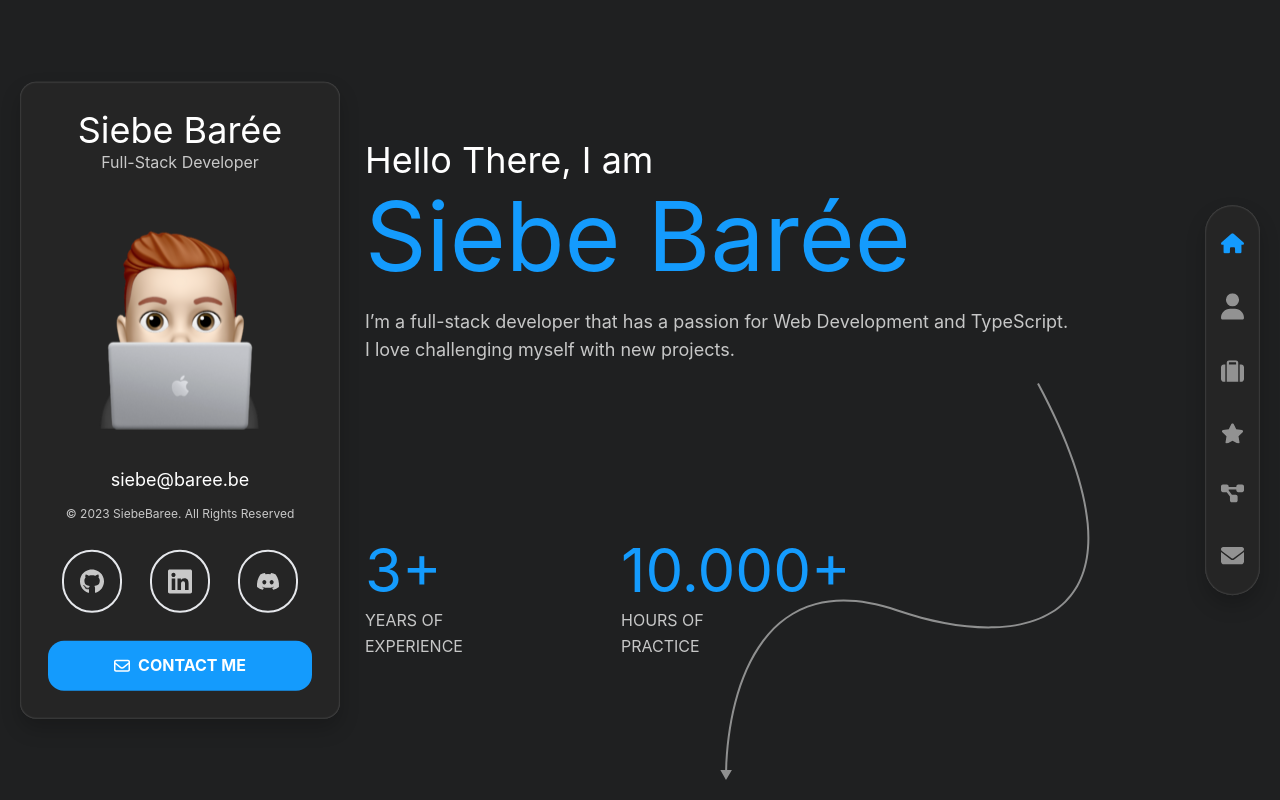
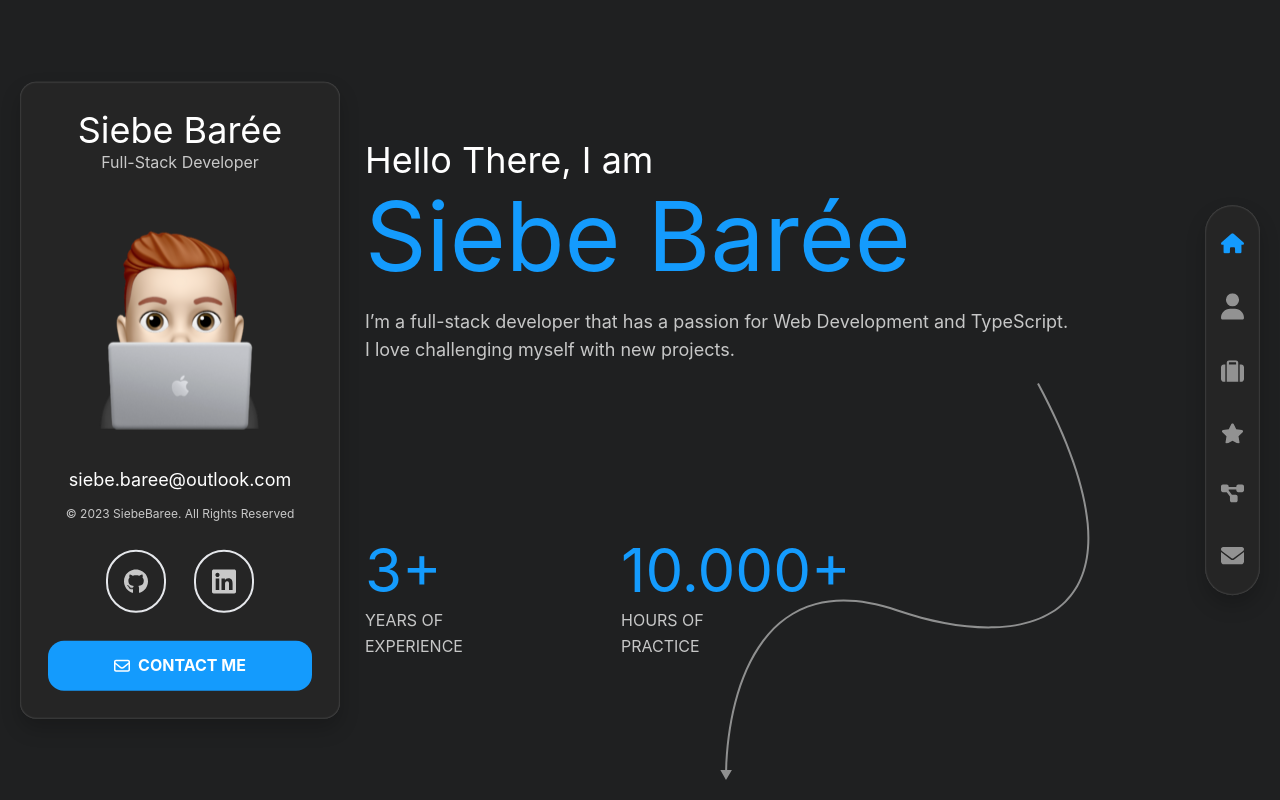
Before and after one commit to SiebeBaree/SiebeBareeApp, a Next.js app: page / in a window 1280 px wide. Shown: the top 800 px of the page. Built offline with nearby package versions, Linux system fonts and the light colour scheme.

Commit message:
Removed discord icon

```diff
--- a/src/components/profilecard.tsx
+++ b/src/components/profilecard.tsx
@@ -24,7 +24,7 @@ export default function ProfileCard() {
             <Image src="/logo.png" alt="Profile picture of Siebe Barée" width={250} height={250} className="my-5"
                    priority/>
 
-            <a className="text-lg" href="mailto:siebe@baree.be">siebe@baree.be</a>
+            <a className="text-lg" href="mailto:siebe.baree@outlook.com">siebe.baree@outlook.com</a>
             <p className="text-xs text-muted mt-3">© 2023 SiebeBaree. All Rights Reserved</p>
 
             <div className="flex gap-7 my-7">
@@ -37,10 +37,6 @@ export default function ProfileCard() {
                       className={`${styles.icon} rounded-full border-2 p-4 flex`}>
                     <LinkedInIcon color="var(--color-text-soft)"/>
                 </Link>
-
-                <Link href="#" target="_blank" className={`${styles.icon} rounded-full border-2 p-4 flex`}>
-                    <DiscordIcon color="var(--color-text-soft)"/>
-                </Link>
             </div>
 
             <button onClick={() => scrollTo("contact")}
```
